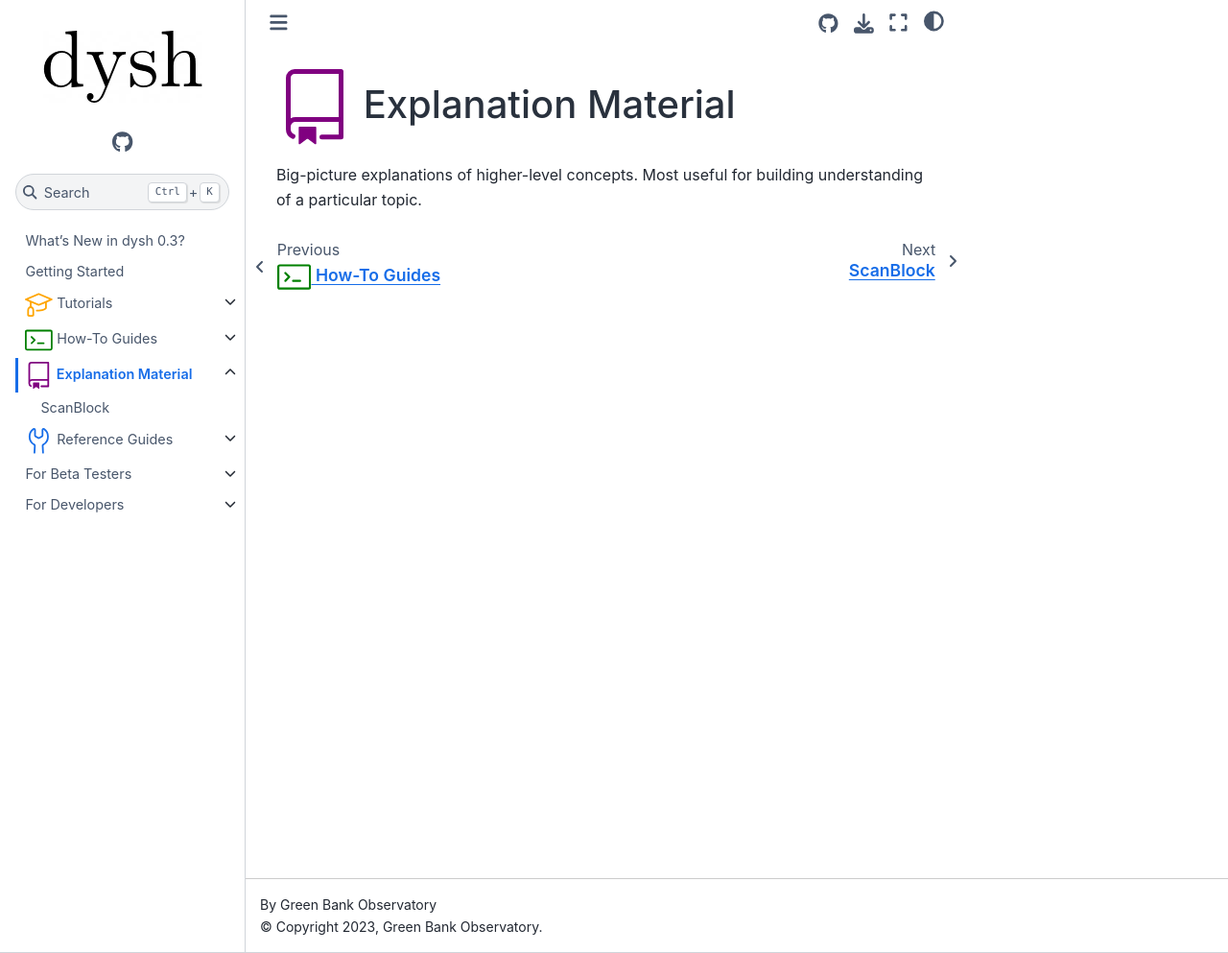
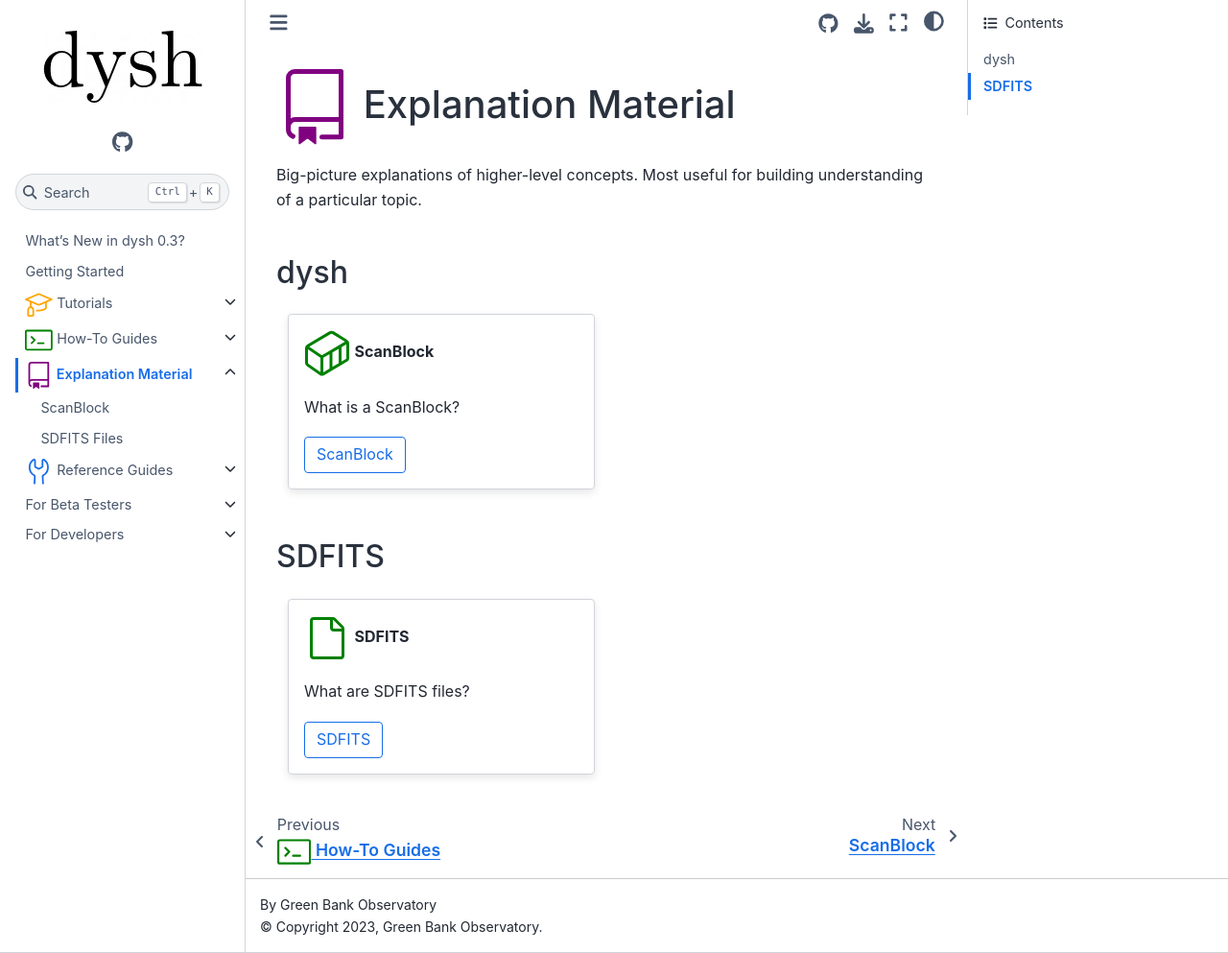
Before and after one commit to GreenBankObservatory/dysh, a Sphinx documentation site: the page built from docs/source/explanations/index.rst, in a window 1280 px wide and 993 px high. Shown: the whole window at 96% size. Built offline with Sphinx 7.4.7 and the Sphinx Book theme 1.1.4, drawn with Linux system fonts in a browser that asks for light colours; pages that are not in the unit, such as notebooks, are missing from menus.

Commit message:
Add: sdfits explanation page

```diff
--- a/docs/source/explanations/index.rst
+++ b/docs/source/explanations/index.rst
@@ -6,9 +6,53 @@
 
 Big-picture explanations of higher-level concepts. Most useful for building understanding of a particular topic.
 
+dysh
+====
+
+.. grid:: 1 2 2 2
+
+    .. grid-item-card::
+        :shadow: md
+        :margin: 2 2 0 0
+
+        :octicon:`container;3em;green` **ScanBlock**
+
+        What is a ScanBlock?
+
+        .. button-link:: scanblock/index.html
+            :color: primary
+            :tooltip: Details of what is a ScanBlock
+            :outline:
+            :click-parent:
+
+            ScanBlock
+
+
+SDFITS
+======
+
+.. grid:: 1 2 2 2
+
+    .. grid-item-card::
+        :shadow: md
+        :margin: 2 2 0 0
+
+        :octicon:`file;3em;green` **SDFITS**
+
+        What are SDFITS files?
+
+        .. button-link:: sdfits/index.html
+            :color: primary
+            :tooltip: SDFITS details
+            :outline:
+            :click-parent:
+
+            SDFITS
+
 
 .. toctree::
     :hidden:
     :maxdepth: 3
 
     scanblock/index
+    sdfits/index
```
Also changed, not shown: docs/source/explanations/sdfits/index.rst (added, +7 -0 lines).
